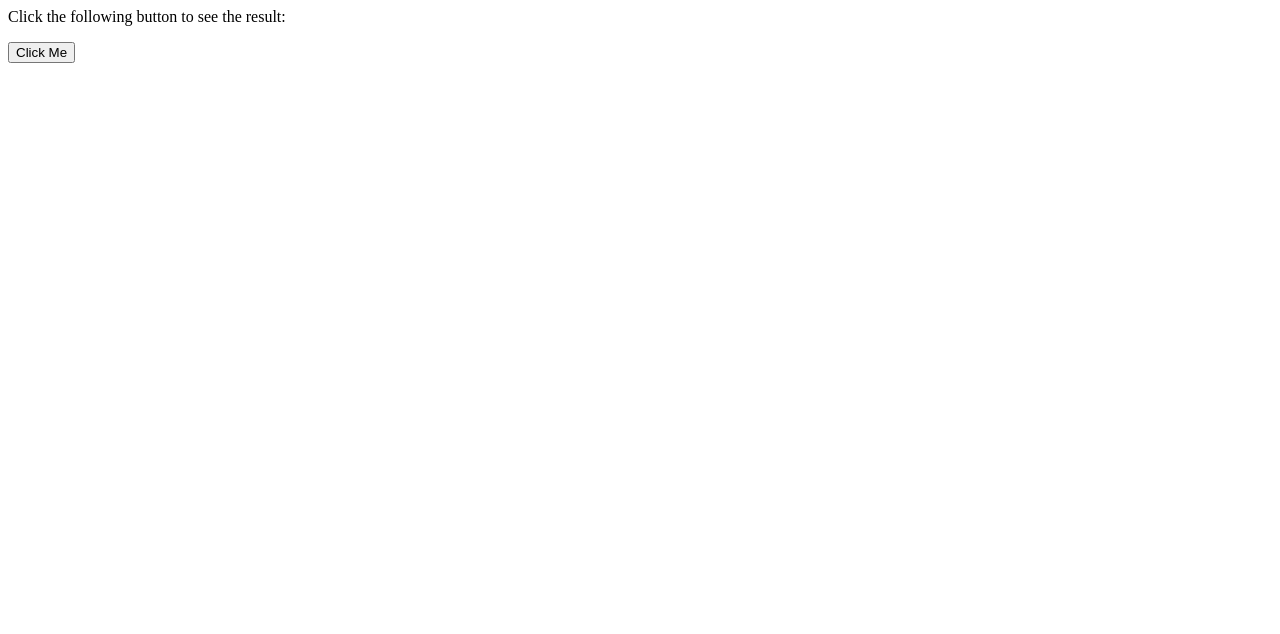
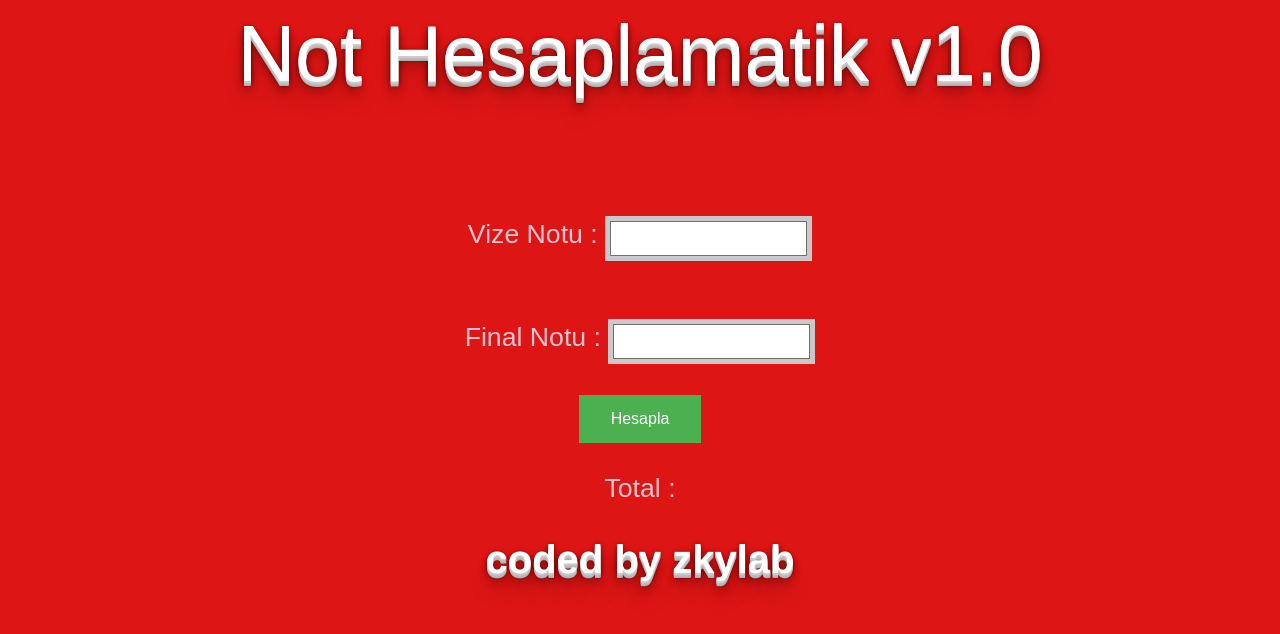
Before and after one commit to zkylab/lab, a plain HTML site: page index.html in a window 1280 px wide. Drawn offline with Linux system fonts and the light colour scheme.

Commit message:
Update index.html

```diff
--- a/index.html
+++ b/index.html
@@ -1,22 +1,90 @@
 <html>
    <head>
 
+			<style>
+				body {background-color:#DE1515;}
+				h1 {
+				font:normal 60pt Arial;
+ color:#FFFFFF;
+ text-shadow: 0 1px 0 #ccc,
+ 0 2px 0 #c9c9c9,
+ 0 3px 0 #bbb,
+ 0 4px 0 #b9b9b9,
+ 0 5px 0 #aaa,
+ 0 6px 1px rgba(0,0,0,.1),
+ 0 0 5px rgba(0,0,0,.1),
+ 0 1px 3px rgba(0,0,0,.3),
+ 0 3px 5px rgba(0,0,0,.2),
+ 0 5px 10px rgba(0,0,0,.25),
+ 0 10px 10px rgba(0,0,0,.2),
+ 0 20px 20px rgba(0,0,0,.15);
+					}
+
+					.button {
+    background-color: #4CAF50;
+    border: none;
+    color: white;
+    padding: 15px 32px;
+    text-align: center;
+    text-decoration: none;
+    display: inline-block;
+    font-size: 16px;
+    margin: 4px 2px;
+    cursor: pointer;
+}
+input[type="text"] {
+padding: 10px;
+  border: solid 5px #c9c9c9;
+  box-shadow: inset 0 0 0 1px #707070;
+  transition: box-shadow 0.3s, border 0.3s;
+}
+h2{
+
+color: #fff;
+font-size: 40px;
+font-weight: bold;
+font-family: Helvetica;
+text-shadow: 0 1px 0 #ccc, 0 2px 0 #c9c9c9, 0 3px 0 #bbb, 0 4px 0 #b9b9b9, 0 5px 0 #aaa, 0 6px 1px rgba(0,0,0,.1), 0 0 5px rgba(0,0,0,.1), 0 1px 3px rgba(0,0,0,.3), 0 3px 5px rgba(0,0,0,.2), 0 5px 10px rgba(0,0,0,.25), 0 10px 10px rgba(0,0,0,.2), 0 20px 20px rgba(0,0,0,.15);}
+				p    {
+
+				color : #E5C4CE;
+				 font:normal 20pt Arial;
+				text-shadow: 0 5px 0 #ccc,
+
+				}
+
+			</style>
+
       <script type="text/javascript">
          <!--
-            function Warn() {
-               alert ("This is a warning message!");
-               document.write ("This is a warning message!");
+            function myFunction() {
+
+			   var x = parseInt(document.getElementById("vize_grade").value);
+			   var y = parseInt(document.getElementById("final_grade").value);
+			   var z = x*0.4 + y*0.6;
+
+
+               document.getElementById("demo").innerHTML = "Total  : " + z;
             }
          //-->
       </script>
 
    </head>
    <body>
-      <p>Click the following button to see the result: </p>
 
-      <form>
-         <input type="button" value="Click Me" onclick="Warn();" />
-      </form>
+    <center> <h1>Not Hesaplamatik v1.0</h1>
+	  <br/>
+			<br/>
 
+			<p>Vize Notu  : <input type="text" id="vize_grade" value=" " ><br>
+
+
+			<br/></p>
+			<p> Final Notu : <input type="text" id="final_grade" value=" "><br></p>
+
+					    <input class ="button" type="submit" value="Hesapla" onclick="myFunction()">
+			<p id="demo" onclick="myFunction()">Total  : </p>
+			<h2>coded by zkylab</h2>
+			</center>
    </body>
 </html>
```
